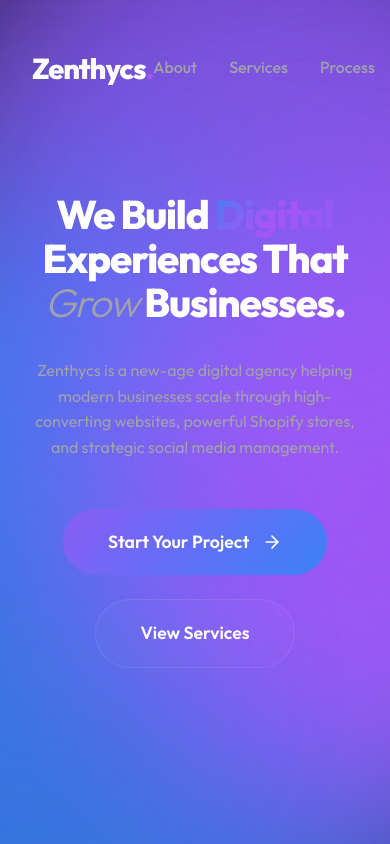
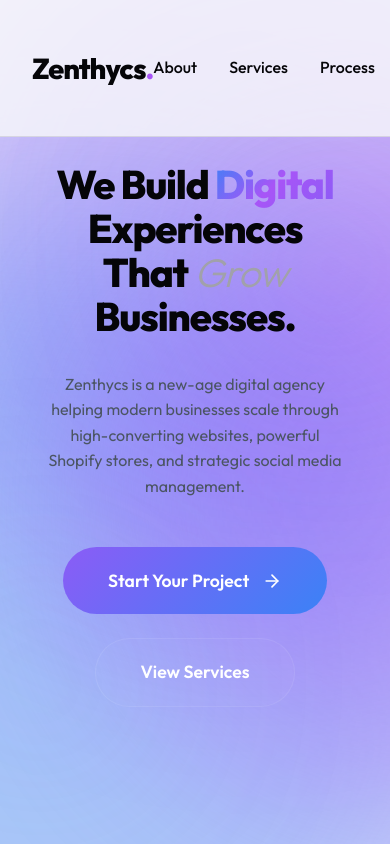
Before and after one commit to smit-kasundra/zenthycs, a React (Vite) app: page / in a window 390 px wide. Shown: the top 844 px of the page. Built offline with nearby package versions, Linux system fonts and the light colour scheme.

Commit message:
Apply off-white bright background and light theme styles on mobile, adjust padding

```diff
--- a/src/index.css
+++ b/src/index.css
@@ -261,28 +261,83 @@ ul {
 }
 
 @media (max-width: 768px) {
-  /* Mobile styles */
+  /* Mobile styles - Bright off-white background */
+  body {
+    background-color: #f8f9fa !important;
+    color: #050508 !important;
+  }
+
+  /* Update secondary background and borders for light theme */
+  .glass-panel {
+    background: rgba(255, 255, 255, 0.75) !important;
+    border: 1px solid rgba(0, 0, 0, 0.1) !important;
+    box-shadow: 0 8px 32px 0 rgba(0, 0, 0, 0.08) !important;
+  }
+
+  .text-secondary {
+    color: #4b5563 !important;
+  }
+  .text-body {
+    color: #4b5563 !important;
+  }
+
+  /* Form Inputs and selects override for Light Mode */
+  input, select, textarea {
+    background: rgba(0, 0, 0, 0.03) !important;
+    border: 1px solid rgba(0, 0, 0, 0.15) !important;
+    color: #050508 !important;
+  }
+  input::placeholder, textarea::placeholder {
+    color: #6b7280 !important;
+  }
+  option {
+    background: white !important;
+    color: #050508 !important;
+  }
+
+  /* Footer override for Light Mode */
+  footer {
+    background: #ffffff !important;
+    border-top: 1px solid rgba(0, 0, 0, 0.1) !important;
+  }
+  .interactive {
+    color: #050508 !important;
+  }
+
   .bg-blobs {
     display: block !important;
   }
   .blob {
     animation: none !important;
     filter: blur(80px) !important;
-    opacity: 0.9 !important; /* Extremely bright shades for mobile */
-    transform: scale(1.3) !important; /* Grow them so they spread more color */
+    opacity: 0.4 !important; /* Lighter shades for light bg */
+    transform: scale(1.3) !important;
   }
   .bg-glow {
-    opacity: 0.95 !important; /* Very bright glow background */
+    opacity: 0.5 !important; /* Lighter glow for light bg */
     filter: blur(80px) !important;
-    transform: scale(1.5) !important; /* Spread the glow */
+    transform: scale(1.5) !important;
   }
   div[style*="z-index: -1"] {
-    opacity: 0.9 !important; /* Boost gradient brightness inline */
+    opacity: 0.5 !important;
+  }
+
+  /* Span color overrides for Light Mode */
+  h2 span[style*="font-style: italic"] {
+    color: #4b5563 !important;
+  }
+  span {
+    color: inherit;
+  }
+
+  nav {
+    background: rgba(248, 249, 250, 0.8) !important;
+    border-bottom: 1px solid rgba(0,0,0,0.1) !important;
   }
 
   /* Improve spacing and typography for mobile */
-  .section-padding { padding: 4rem 0 !important; }
-  .heading-xl { font-size: clamp(2.5rem, 10vw, 3rem); padding-top: 1rem; }
+  .section-padding { padding: 4.5rem 1rem !important; }
+  .heading-xl { font-size: clamp(2.5rem, 10vw, 3rem); padding-top: 1.5rem; }
   .heading-l { font-size: clamp(2rem, 8vw, 2.5rem); }
 }
 
```
